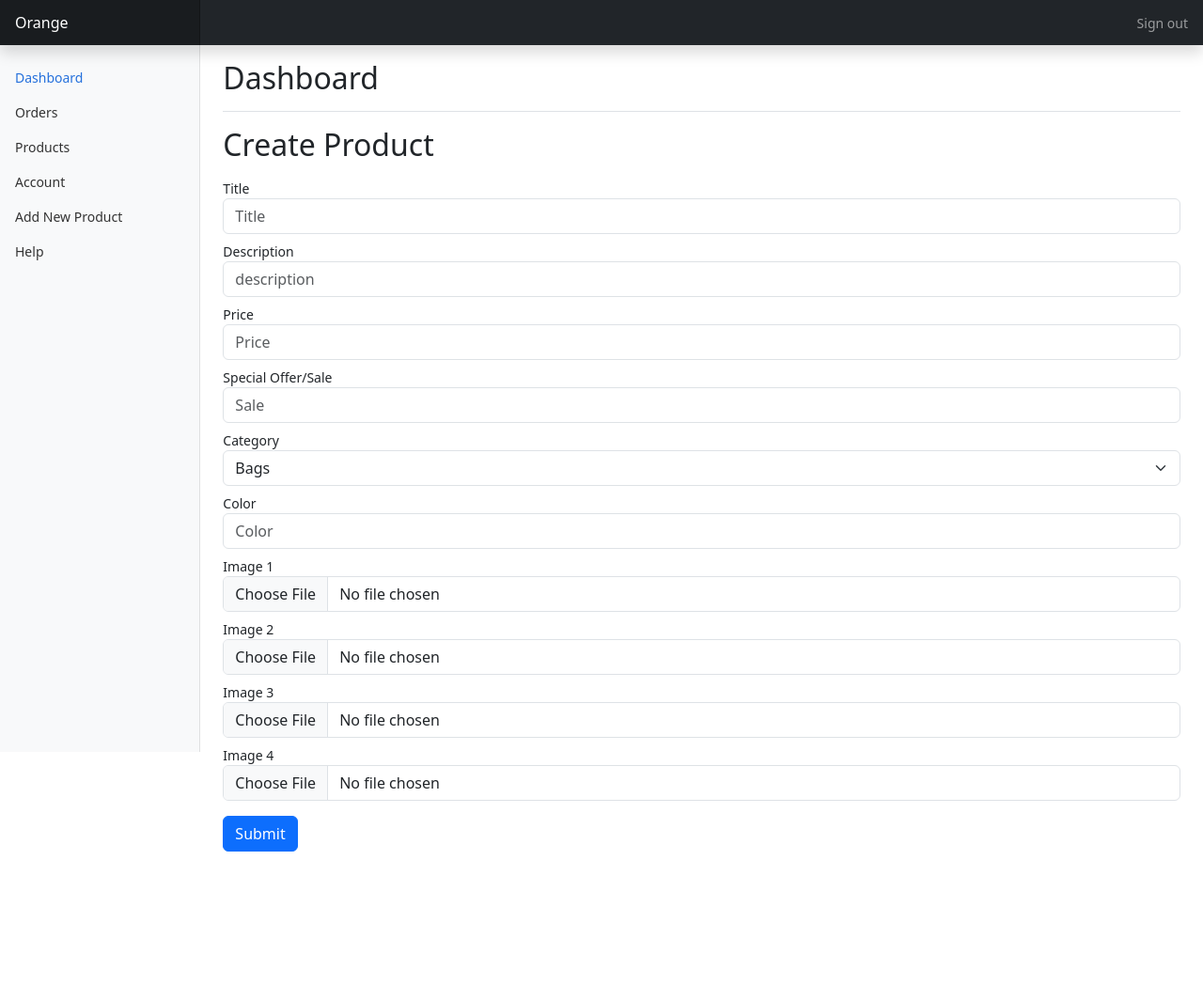
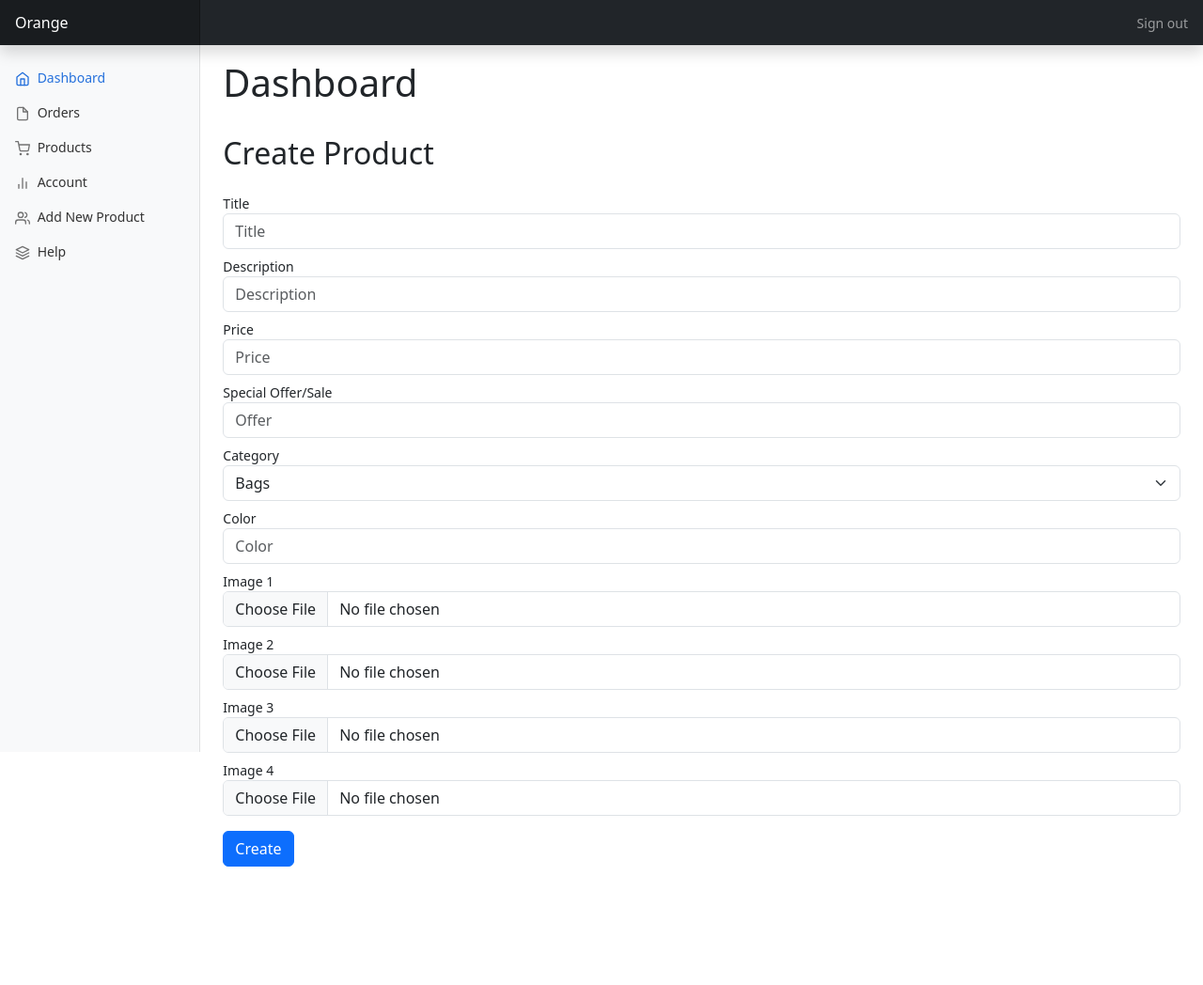
Before and after one commit to Kramton/University-Stationery-Hub, a PHP site: page /admin/add_product.php in a window 1280 px wide. Shown: the whole page at 94% size. After the commit the page ends 922 px from the top, so only its background shows below. Run offline with PHP 8.4, Linux system fonts and the light colour scheme; the visitor is signed in with stand-in values (Sample User, id 1); some libraries are stand-ins or nearby versions.

Commit message:
fixed code

```diff
--- a/admin/add_product.php
+++ b/admin/add_product.php
@@ -1,52 +1,57 @@
-<?php include('header.php');?>
+<?php include('header.php'); ?>
+
+
+<?php
+
+if (!isset($_SESSION['admin_logged_in'])) {
+  header('location: login.php');
+  exit();
+}
+
+
+
+?>
 
 <div class="container-fluid">
-    <div class="row" style="min-height: 1000px">
-        <?php include('sidemenu.php');?>
+  <div class="row">
 
+    <?php include('sidemenu.php'); ?>
 
     <main class="col-md-9 ms-sm-auto col-lg-10 px-md-4">
-        <div class="d-flex justify-content-between flex-wrap flex-md-nowrap align-items-center pt-3 pb-2 mb-3 border-bottom">
-            <h1 class="h2">Dashboard</h1>
+      <div class="d-flex justify-content-between flex-wrap flex-md-nowrap align-items-center pt-3 pb-2 mb-3">
+        <h1>Dashboard</h1>
         <div class="btn-toolbar mb-2 mb-md-0">
-                 <div class="btn-group mc-2">
-
-                 </div>
+            <div class="btn-group me-2">
 
             </div>
         </div>
-
-
+      </div>
 
       <h2>Create Product</h2>
-            <div class="table-reponsive">
+      <div class="table-responsive">
+        <div class="mx-auto-container">
+            <form id="create-form" enctype="multipart/form-data" method="POST" action="create_product.php">
+                <p style="color: red;"><?php if(isset($_GET['error'])) { echo $_GET['error']; } ?></p>
 
-
-
-            <div class="mx-auto_container">
-                <form id="create-form" enctype="multipart/form-data" method="POST" action="create_product.php">
-                    <p style="color: red;"><?php if(isset($_GET['error'])){echo $_GET['error'];}?></p>
                 <div class="form-group mt-2">
-                        <label>Title</label>
-                        <input type="text" class="form-control" id="product-name" name="title" placeholder="Title" required/>
+                    <label for="">Title</label>
+                    <input type="text" class="form-control" id="product-name" name="name" placeholder="Title" required>
                 </div>
                 <div class="form-group mt-2">
-                        <label>Description</label>
-                        <input type="text" class="form-control" id="product-desc" name="description" placeholder="description" required/>
+                    <label for="">Description</label>
+                    <input type="text" class="form-control" id="product-desc" name="description" placeholder="Description" required>
                 </div>
                 <div class="form-group mt-2">
-                        <label>Price</label>
-                        <input type="text" class="form-control" id="product-price" name="price" placeholder="Price" required/>
+                    <label for="">Price</label>
+                    <input type="text" class="form-control" id="product-price" name="price" placeholder="Price" required>
                 </div>
                 <div class="form-group mt-2">
-                        <label>Special Offer/Sale</label>
-                        <input type="text" class="form-control" id="product-offer" name="offer" placeholder="Sale" required/>
+                    <label for="">Special Offer/Sale</label>
+                    <input type="text" class="form-control" id="product-offer" name="offer" placeholder="Offer" required>
                 </div>
 
-
-
                 <div class="form-group mt-2">
-                        <label>Category</label>
+                    <label for="">Category</label>
                     <select class="form-select" required name="category">
                         <option value="bags">Bags</option>
                         <option value="shoes">Shoes</option>
@@ -55,44 +60,53 @@
                     </select>
                 </div>
 
-
                 <div class="form-group mt-2">
-                    <label>Color</label>
-                        <input type="text" class="form-control" id="product-color" name="color" placeholder="Color" required/>
+                    <label for="">Color</label>
+                    <input type="text" class="form-control" id="product-color" name="color" placeholder="Color" required>
                 </div>
 
                 <div class="form-group mt-2">
-                    <label>Image 1</label>
-                        <input type="file" class="form-control" id="image1" name="image1" placeholder="Image 1" required/>
+                    <label for="">Image 1</label>
+                    <input type="file" class="form-control" id="image1" name="image1" placeholder="Image 1" >
                 </div>
 
                 <div class="form-group mt-2">
-                    <label>Image 2</label>
-                        <input type="file" class="form-control" id="image2" name="image2" placeholder="Image 2" required/>
+                    <label for="">Image 2</label>
+                    <input type="file" class="form-control" id="image2" name="image2" placeholder="Image 2" >
                 </div>
 
                 <div class="form-group mt-2">
-                    <label>Image 3</label>
-                        <input type="file" class="form-control" id="image3" name="image3" placeholder="Image 3" required/>
+                    <label for="">Image 3</label>
+                    <input type="file" class="form-control" id="image3" name="image3" placeholder="Image 3" >
                 </div>
 
                 <div class="form-group mt-2">
-                    <label>Image 4</label>
-                        <input type="file" class="form-control" id="image4" name="image4" placeholder="Image 4" required/>
+                    <label for="">Image 4</label>
+                    <input type="file" class="form-control" id="image4" name="image4" placeholder="Image 4" >
+                </div>
+
+                <div class="form-group mt-3">
+                    <input type="submit" class="btn btn-primary" name="create_product" value="Create">
+                </div>
+
+            </form>
+
+        </div>
+
+      </div>
+    </main>
+
+
   </div>
 
 
-                 <div class="form-group mt-3">
-                        <input type="submit" class="btn btn-primary" name="create_product" value"Create"/>
-                 </div>
-
-               </form>
 </div>
 
 
+<script src="../assets/dist/js/bootstrap.bundle.min.js"></script>
 
-
-
-         </div>
-     </main>
-</div>
+<script src="https://cdn.jsdelivr.net/npm/feather-icons@4.28.0/dist/feather.min.js"
+  integrity="sha384-uO3SXW5IuS1ZpFPKugNNWqTZRRglnUJK6UAZ/gxOX80nxEkN9NcGZTftn6RzhGWE" crossorigin="anonymous"></script>
+<script src="https://cdn.jsdelivr.net/npm/chart.js@2.9.4/dist/Chart.min.js"
+  integrity="sha384-zNy6FEbO50N+Cg5wap8IKA4M/ZnLJgzc6w2NqACZaK0u0FXfOWRRJOnQtpZun8ha" crossorigin="anonymous"></script>
+<script src="dashboard.js"></script>
```
Also changed, not shown: admin/edit__images.php (+58 -52 lines). Lines whose indentation alone changed are shown as unchanged.
